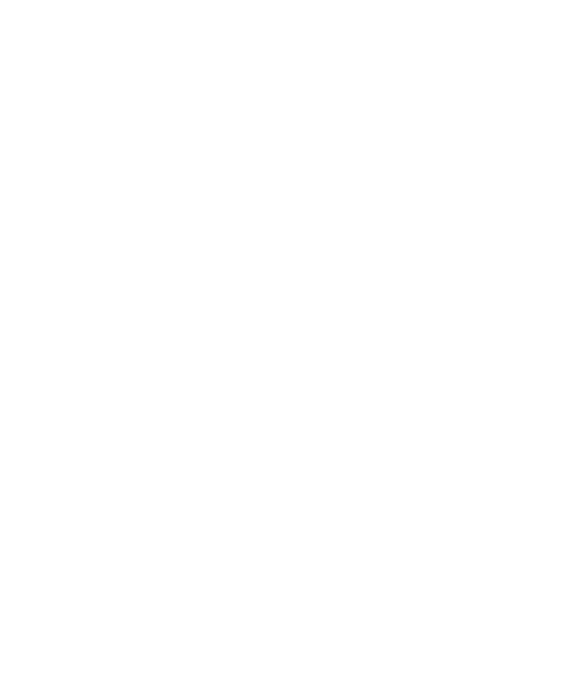
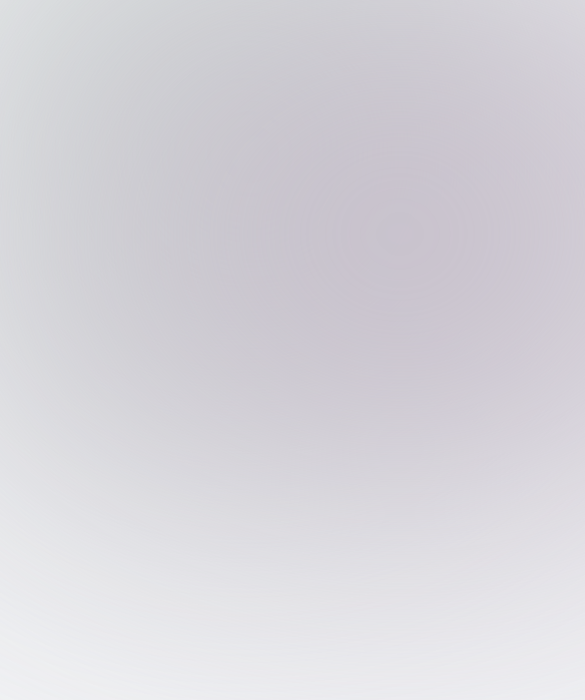
Before and after one commit to JabKhan23/Portfolio, a Next.js app: page / in a window 390 px wide. Shown: the top 700 px of the page, 585 px wide, since content can reach past the window. Built offline with nearby package versions, Linux system fonts and the light colour scheme.

Commit message:
added background

```diff
--- a/src/app/layout.tsx
+++ b/src/app/layout.tsx
@@ -15,7 +15,13 @@
 }) {
   return (
     <html lang="en">
-      <body className={inter.className}>{children}</body>
+      <body className={`${inter.className} bg-gray-100 text-gray-950 relative`}>
+        <div className="bg-[#bfd3c7] absolute top-[-6rem]
+         right -[11rem] h-[31.25rem] -z-10 w-[31.25rem] rounded-full blur-[10rem] sm:w-[68.75rem]"></div>
+        <div className="bg-[#c3b8c7] absolute top-[-1rem]
+        left -[-35rem] h-[31.25rem] -z-10 w-[50rem] rounded-full blur-[10rem] sm:w-[68.75rem]
+        md:left-[-33rem] lg:left[-28rem] xl:left[-15rem] 2xl:left[-5rem]"></div>
+        {children}</body>
     </html>
   )
 }
```
